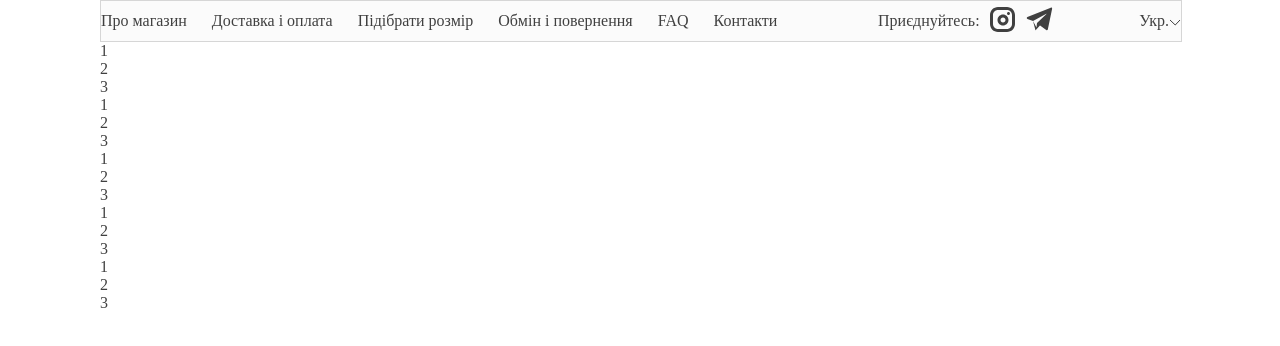
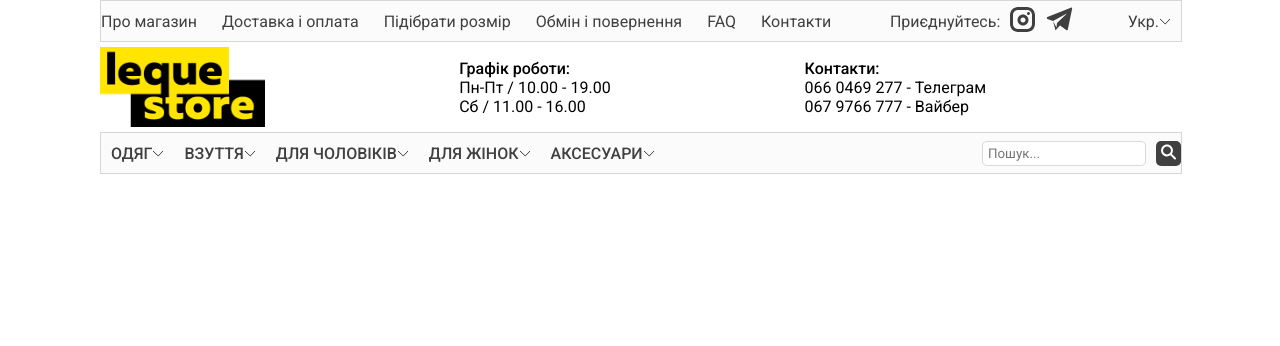
Before and after one commit to HatterJS/lequestore, a React (Create React App) app: page / in a window 1280 px wide. Shown: the top 346 px of the page. Built offline with nearby package versions, Linux system fonts and the light colour scheme.

Commit message:
add Navigation bar

```diff
--- a/src/App.js
+++ b/src/App.js
@@ -1,6 +1,8 @@
 import './css/App.css';
-import './img/icons/instagram.svg';
-import './img/icons/telegram.svg';
+import logo from './img/logo.webp';
+
+const arrowSVG = <svg width="12" height="7" viewBox="0 0 12 7">
+<path d="M1 1L6.26316 6L11 1" stroke="#404040" fill="none"/></svg>
 
 function App() {
   return (
@@ -18,22 +20,22 @@ function App() {
           <ul className='topBar__social'>
             <li>Приєднуйтесь:</li>
             <li>
-              <a href="https://www.instagram.com/" target="_blank" rel="noreferrer"><svg width="25" height="25" viewBox="0 0 25 25">
-                <path fill-rule="evenodd" clip-rule="evenodd" d="M17 3H8C5.23858 3 3 5.23858 3 8V17C3 19.7614 5.23858 22 8 22H17C19.7614 22 22 19.7614 22 17V8C22 5.23858 19.7614 3 17 3ZM8 0C3.58172 0 0 3.58172 0 8V17C0 21.4183 3.58172 25 8 25H17C21.4183 25 25 21.4183 25 17V8C25 3.58172 21.4183 0 17 0H8ZM13 10.5C11.6193 10.5 10.5 11.6193 10.5 13C10.5 14.3807 11.6193 15.5 13 15.5C14.3807 15.5 15.5 14.3807 15.5 13C15.5 11.6193 14.3807 10.5 13 10.5ZM7.5 13C7.5 9.96243 9.96243 7.5 13 7.5C16.0376 7.5 18.5 9.96243 18.5 13C18.5 16.0376 16.0376 18.5 13 18.5C9.96243 18.5 7.5 16.0376 7.5 13ZM18.5 8C19.3284 8 20 7.32843 20 6.5C20 5.67157 19.3284 5 18.5 5C17.6716 5 17 5.67157 17 6.5C17 7.32843 17.6716 8 18.5 8Z" />
-              </svg></a>
+              <a href="https://www.instagram.com/" target="_blank" rel="noreferrer">
+                <svg width="25" height="25" viewBox="0 0 25 25">
+                  <path fill-rule="evenodd" clip-rule="evenodd" d="M17 3H8C5.23858 3 3 5.23858 3 8V17C3 19.7614 5.23858 22 8 22H17C19.7614 22 22 19.7614 22 17V8C22 5.23858 19.7614 3 17 3ZM8 0C3.58172 0 0 3.58172 0 8V17C0 21.4183 3.58172 25 8 25H17C21.4183 25 25 21.4183 25 17V8C25 3.58172 21.4183 0 17 0H8ZM13 10.5C11.6193 10.5 10.5 11.6193 10.5 13C10.5 14.3807 11.6193 15.5 13 15.5C14.3807 15.5 15.5 14.3807 15.5 13C15.5 11.6193 14.3807 10.5 13 10.5ZM7.5 13C7.5 9.96243 9.96243 7.5 13 7.5C16.0376 7.5 18.5 9.96243 18.5 13C18.5 16.0376 16.0376 18.5 13 18.5C9.96243 18.5 7.5 16.0376 7.5 13ZM18.5 8C19.3284 8 20 7.32843 20 6.5C20 5.67157 19.3284 5 18.5 5C17.6716 5 17 5.67157 17 6.5C17 7.32843 17.6716 8 18.5 8Z"/>
+                </svg>
+              </a>
             </li>
             <li>
-              <a href="https://web.telegram.org/" target="_blank" rel="noreferrer"><svg width="29" height="26" viewBox="0 0 29 26">
-                <path d="M8 15L10.4529 24.3209C10.4731 24.3978 10.5707 24.4215 10.6239 24.3623L14.9395 19.5672C14.9738 19.5291 15.0315 19.5231 15.0729 19.5535L21.2467 24.0809C21.8334 24.5112 22.6686 24.1907 22.817 23.4784L27.1199 2.82463C27.2826 2.04366 26.5102 1.39593 25.7695 1.6922L2.39639 11.0414C1.5484 11.3806 1.5615 12.5856 2.41666 12.9062L8 15ZM8 15L21.346 7.85035C21.4488 7.79531 21.5466 7.93072 21.4621 8.011L12.2648 16.7484C12.0938 16.9109 11.9857 17.1286 11.9597 17.363L11.5 21.5" stroke-width="2.5" stroke-linecap="round"/>
-              </svg></a>
+              <a href="https://web.telegram.org/" target="_blank" rel="noreferrer">
+                <svg width="29" height="26" viewBox="0 0 29 26">
+                  <path d="M8 15L10.4529 24.3209C10.4731 24.3978 10.5707 24.4215 10.6239 24.3623L14.9395 19.5672C14.9738 19.5291 15.0315 19.5231 15.0729 19.5535L21.2467 24.0809C21.8334 24.5112 22.6686 24.1907 22.817 23.4784L27.1199 2.82463C27.2826 2.04366 26.5102 1.39593 25.7695 1.6922L2.39639 11.0414C1.5484 11.3806 1.5615 12.5856 2.41666 12.9062L8 15ZM8 15L21.346 7.85035C21.4488 7.79531 21.5466 7.93072 21.4621 8.011L12.2648 16.7484C12.0938 16.9109 11.9857 17.1286 11.9597 17.363L11.5 21.5" stroke-width="2.5" stroke-linecap="round"/>
+                </svg>
+              </a>
             </li>
           </ul>
-          <ul className="dropdownMenu">
-            <li>
-              <span>Укр.</span>
-              <svg width="12" height="7" viewBox="0 0 12 7" fill="none">
-                <path d="M1 1L6.26316 6L11 1" stroke="#404040"/>
-              </svg>
+          <ul className="topBar__language dropdown">
+            <li><span>Укр.</span>{arrowSVG}
               <ul>
                 <li>Укр.</li>
                 <li>Рус.</li>
@@ -42,38 +44,54 @@ function App() {
           </ul>
         </div>
       </header>
+      <address>
+        <div className="addressBlock">
+          <img src={logo} alt="Lequestore" />
+          <div className="addressBlock__schedule">
+            <p>Графік роботи:</p>
+            <p>Пн-Пт / 10.00 - 19.00</p>
+            <p>Сб / 11.00 - 16.00</p>
+          </div>
+          <div className="addressBlock__contacts">
+            <p>Контакти:</p>
+            <p>066 0469 277 - Телеграм</p>
+            <p>067 9766 777 - Вайбер</p>
+          </div>
+          <div className="addressBlock__cartBlock"></div>
+        </div>
+      </address>
       <nav>
         <div className="navBar">
-          <ul>
-            <li>
+          <ul className="navBar__main-menu dropdown">
+            <li>ОДЯГ{arrowSVG}
               <ul>
                 <li>1</li>
                 <li>2</li>
                 <li>3</li>
               </ul>
             </li>
-            <li>
+            <li>ВЗУТТЯ{arrowSVG}
               <ul>
                 <li>1</li>
                 <li>2</li>
                 <li>3</li>
               </ul>
             </li>
-            <li>
+            <li>ДЛЯ ЧОЛОВІКІВ{arrowSVG}
               <ul>
                 <li>1</li>
                 <li>2</li>
                 <li>3</li>
               </ul>
             </li>
-            <li>
+            <li>ДЛЯ ЖІНОК{arrowSVG}
               <ul>
                 <li>1</li>
                 <li>2</li>
                 <li>3</li>
               </ul>
             </li>
-            <li>
+            <li>АКСЕСУАРИ{arrowSVG}
               <ul>
                 <li>1</li>
                 <li>2</li>
@@ -81,6 +99,14 @@ function App() {
               </ul>
             </li>
           </ul>
+          <form className='navBar__searchForm' action="" method='get'>
+            <input name='search' placeholder='Пошук...' type="search" />
+            <button type='submit'>
+              <svg width="16" height="16" viewBox="0 0 16 16" fill="none">
+                <path fill-rule="evenodd" clip-rule="evenodd" d="M9.45083 11.293C7.12325 12.948 3.87379 12.732 1.78682 10.645C-0.541063 8.31714 -0.541063 4.54289 1.78682 2.21501C4.11471 -0.112876 7.88895 -0.112876 10.2168 2.21501C12.3037 4.30189 12.5198 7.55115 10.865 9.87871L14.7114 13.7251C15.1019 14.1156 15.1019 14.7488 14.7114 15.1393C14.3209 15.5298 13.6877 15.5298 13.2972 15.1393L9.45083 11.293ZM8.80263 9.23081C7.25579 10.7776 4.74787 10.7776 3.20104 9.23081C1.6542 7.68398 1.6542 5.17606 3.20104 3.62922C4.74787 2.08239 7.25579 2.08239 8.80263 3.62922C10.3495 5.17606 10.3495 7.68398 8.80263 9.23081Z" fill="white"/>
+              </svg>
+            </button>
+          </form>
         </div>
       </nav>
     </div>
--- a/src/css/App.css
+++ b/src/css/App.css
@@ -10,7 +10,6 @@
   -webkit-box-pack: justify;
       -ms-flex-pack: justify;
           justify-content: space-between;
-  fill: rgb(64, 64, 64);
   background-color: rgba(64, 64, 64, 0.02);
   border: 1px solid rgba(64, 64, 64, 0.2);
   height: 40px;
@@ -18,6 +17,56 @@
   -webkit-box-align: center;
       -ms-flex-align: center;
           align-items: center;
+}
+.topBar ul.dropdown {
+  height: 100%;
+}
+.topBar ul.dropdown li {
+  display: -webkit-box;
+  display: -ms-flexbox;
+  display: flex;
+  -webkit-box-align: center;
+      -ms-flex-align: center;
+          align-items: center;
+  position: relative;
+  cursor: pointer;
+  height: 100%;
+  padding: 0 10px;
+}
+.topBar ul.dropdown li ul {
+  border: 1px solid rgba(64, 64, 64, 0.2);
+  visibility: hidden;
+  opacity: 0%;
+  position: absolute;
+  top: 100%;
+  left: 0;
+  -webkit-transition: all 0.3s ease-in-out;
+  transition: all 0.3s ease-in-out;
+  min-width: 100%;
+  z-index: 999;
+  background-color: white;
+}
+.topBar ul.dropdown li ul li {
+  line-height: 1.8;
+  background-color: rgba(64, 64, 64, 0.02);
+  cursor: pointer;
+  -webkit-transition: all 0.3s ease-in-out;
+  transition: all 0.3s ease-in-out;
+}
+.topBar ul.dropdown li ul li:hover {
+  background-color: rgba(64, 64, 64, 0.1);
+}
+.topBar ul.dropdown li:hover {
+  background-color: rgba(64, 64, 64, 0.1);
+  -webkit-box-shadow: 1px 1px 2px rgba(64, 64, 64, 0.2) inset;
+          box-shadow: 1px 1px 2px rgba(64, 64, 64, 0.2) inset;
+}
+.topBar ul.dropdown li:hover ul {
+  visibility: visible;
+  opacity: 100%;
+}
+.topBar svg {
+  fill: rgb(64, 64, 64);
 }
 
 .topBar__mainMenu {
@@ -41,43 +90,113 @@
   margin-right: 10px;
 }
 
-.dropdownMenu {
+.addressBlock {
   display: -webkit-box;
   display: -ms-flexbox;
   display: flex;
-  -webkit-box-pack: center;
-      -ms-flex-pack: center;
-          justify-content: center;
+  -webkit-box-align: center;
+      -ms-flex-align: center;
+          align-items: center;
+  position: relative;
+  padding: 5px 0;
+  -webkit-box-pack: justify;
+      -ms-flex-pack: justify;
+          justify-content: space-between;
+}
+.addressBlock img {
+  height: 80px;
+}
+.addressBlock p:first-child {
+  font-weight: 500;
+}
+
+.navBar {
+  display: -webkit-box;
+  display: -ms-flexbox;
+  display: flex;
+  -webkit-box-pack: justify;
+      -ms-flex-pack: justify;
+          justify-content: space-between;
+  background-color: rgba(64, 64, 64, 0.02);
+  border: 1px solid rgba(64, 64, 64, 0.2);
+  height: 40px;
+  width: 100%;
+  -webkit-box-align: center;
+      -ms-flex-align: center;
+          align-items: center;
+}
+.navBar ul.dropdown {
+  height: 100%;
+  display: -webkit-box;
+  display: -ms-flexbox;
+  display: flex;
+  font-weight: 500;
+}
+.navBar ul.dropdown li {
+  display: -webkit-box;
+  display: -ms-flexbox;
+  display: flex;
   -webkit-box-align: center;
       -ms-flex-align: center;
           align-items: center;
   position: relative;
   cursor: pointer;
   height: 100%;
+  padding: 0 10px;
 }
-.dropdownMenu ul {
+.navBar ul.dropdown li ul {
   border: 1px solid rgba(64, 64, 64, 0.2);
   visibility: hidden;
   opacity: 0%;
   position: absolute;
   top: 100%;
-  right: 0;
+  left: 0;
   -webkit-transition: all 0.3s ease-in-out;
   transition: all 0.3s ease-in-out;
+  min-width: 100%;
+  z-index: 999;
+  background-color: white;
 }
-.dropdownMenu ul li {
-  text-align: center;
-  padding: 0 10px;
-  line-height: 1.5;
+.navBar ul.dropdown li ul li {
+  line-height: 1.8;
   background-color: rgba(64, 64, 64, 0.02);
   cursor: pointer;
   -webkit-transition: all 0.3s ease-in-out;
   transition: all 0.3s ease-in-out;
 }
-.dropdownMenu ul li:hover {
-  background-color: rgba(64, 64, 64, 0.2);
+.navBar ul.dropdown li ul li:hover {
+  background-color: rgba(64, 64, 64, 0.1);
 }
-.dropdownMenu:hover ul {
+.navBar ul.dropdown li:hover {
+  background-color: rgba(64, 64, 64, 0.1);
+  -webkit-box-shadow: 1px 1px 2px rgba(64, 64, 64, 0.2) inset;
+          box-shadow: 1px 1px 2px rgba(64, 64, 64, 0.2) inset;
+}
+.navBar ul.dropdown li:hover ul {
   visibility: visible;
   opacity: 100%;
 }
+
+.navBar__searchForm {
+  display: -webkit-box;
+  display: -ms-flexbox;
+  display: flex;
+  -webkit-box-align: center;
+      -ms-flex-align: center;
+          align-items: center;
+  position: relative;
+}
+.navBar__searchForm input {
+  height: 25px;
+  padding: 5px;
+  margin-right: 10px;
+  border: 1px solid rgba(64, 64, 64, 0.2);
+  border-radius: 5px;
+}
+.navBar__searchForm button {
+  height: 25px;
+  width: 25px;
+  background-color: rgb(64, 64, 64);
+  border-radius: 20%;
+  border: none;
+}
--- a/src/css/App.scss
+++ b/src/css/App.scss
@@ -9,12 +9,13 @@ $transition:  all 0.3s ease-in-out;
 
 @mixin flexCenter {
     display: flex;
-    justify-content: center;
     align-items: center;
     position: relative;
 }
 
 @mixin barStyle {
+    display: flex;
+    justify-content: space-between;
     background-color: rgba(64, 64, 64, 0.02);
     border: $borderBar;
     height: 40px;
@@ -26,26 +27,32 @@ $transition:  all 0.3s ease-in-out;
     @include flexCenter();
     cursor: pointer;
     height: 100%;
+    padding: 0 10px;
     ul {
         border: $borderBar;
         visibility: hidden;
         opacity: 0%;
         position: absolute;
         top: 100%;
-        right: 0;
+        left: 0;
         transition: $transition;
+        min-width: 100%;
+        z-index: 999;
+        background-color: white;
 
         li {
-            text-align: center;
-            padding: 0 10px;
-            line-height: 1.5;
+            line-height: 1.8;
             @include bgColor(0.02);
             cursor: pointer;
             transition: $transition;
             &:hover {
-                @include bgColor(0.2);
+                @include bgColor(0.1);
             }
         }
+    }
+    &:hover {
+        @include bgColor(0.1);
+        box-shadow: 1px 1px 2px $borderColor inset;
     }
     &:hover ul {
         visibility: visible;
@@ -57,29 +64,76 @@ $transition:  all 0.3s ease-in-out;
     max-width: 1080px;
     margin: 0 auto;
 }
+
+// HEADER
 .topBar {
-    display: flex;
-    justify-content: space-between;
-    fill: $textColor;
+    @include barStyle();
+    ul.dropdown {
+        height: 100%;
+        li {
+            @include dropdownMenu();
+        }
+    }
+    svg {
+        fill: $textColor;
+    }
+}
 
-    @include barStyle();
-}
 .topBar__mainMenu {
     display: flex;
-
     li {
         margin-right: 25px;
     }
 }
+
 .topBar__social {
     display: flex;
     align-items: center;
-
     li {
         margin-right: 10px;
     }
 }
 
-.dropdownMenu {
-    @include dropdownMenu();
+// ADDRESS BLOCK
+.addressBlock {
+    @include flexCenter();
+    padding: 5px 0;
+    justify-content: space-between;
+    img {
+        height: 80px;
+    }
+    & p:first-child {
+        font-weight: 500;
+    }
 }
+
+// NAVIGATION BAR
+.navBar {
+    @include barStyle();
+    ul.dropdown {
+        height: 100%;
+        display: flex;
+        font-weight: 500;
+        li {
+            @include dropdownMenu();
+        }
+    }
+}
+
+.navBar__searchForm {
+    @include flexCenter();
+    input {
+        height: 25px;
+        padding: 5px;
+        margin-right: 10px;
+        border: $borderBar;
+        border-radius: 5px;
+    }
+    button {
+        height: 25px;
+        width: 25px;
+        @include bgColor(1);
+        border-radius: 20%;
+        border: none;
+    }
+}
--- a/src/css/index.css
+++ b/src/css/index.css
@@ -1,6 +1,18 @@
+@import url("https://fonts.googleapis.com/css2?family=Roboto:wght@400;500;700&display=swap");
+address {
+  font: inherit;
+}
+
+body {
+  margin: 0;
+  padding: 0;
+}
+
 * {
   margin: 0;
   padding: 0;
+  font-style: none;
+  font-family: "Roboto";
 }
 
 a {
--- a/src/css/index.scss
+++ b/src/css/index.scss
@@ -1,8 +1,21 @@
+address {
+    font: inherit;
+}
+
+body {
+    margin: 0;
+    padding: 0;
+}
+
+@import url('https://fonts.googleapis.com/css2?family=Roboto:wght@400;500;700&display=swap');
+
 $textColor: rgba(64, 64, 64);
 
 * {
     margin: 0;
     padding: 0;
+    font-style: none;
+    font-family: 'Roboto';
 }
 a {
     text-decoration: none;
```
Also changed, not shown: src/img/icons/search.svg (added), src/img/logo.webp (added).
